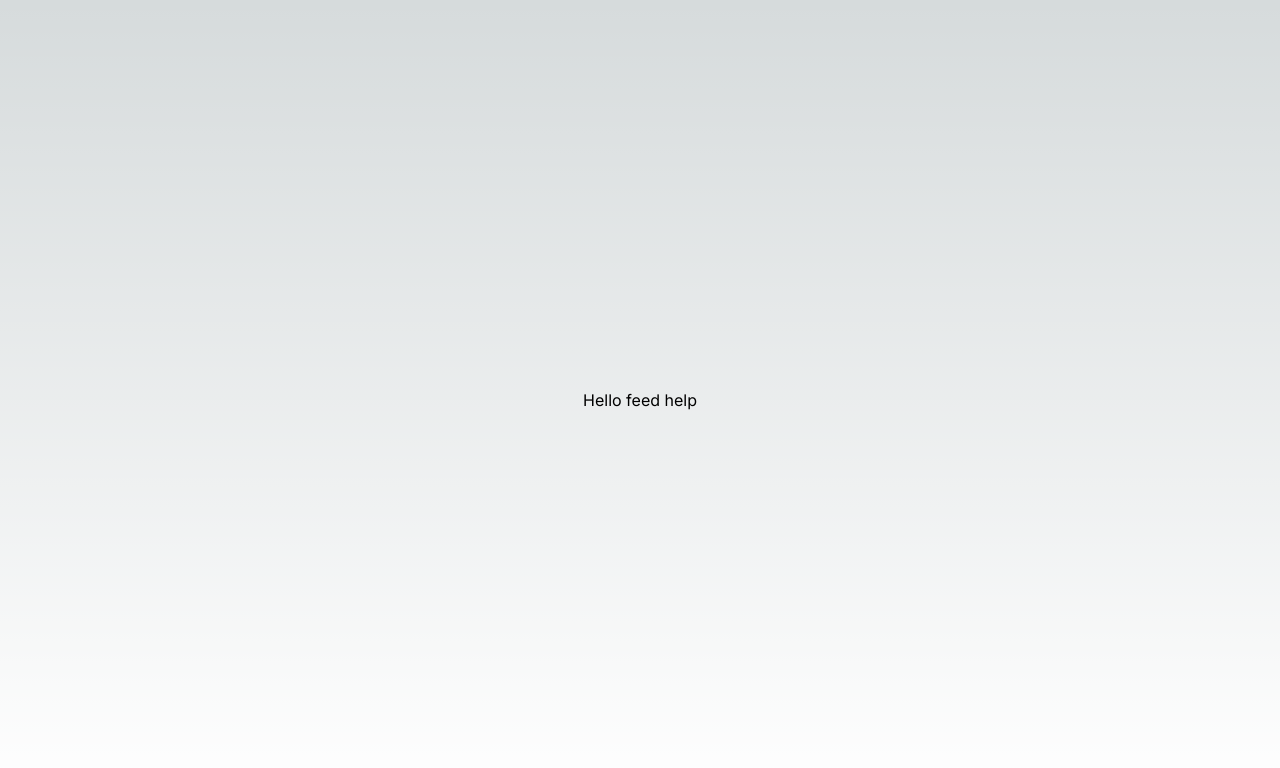
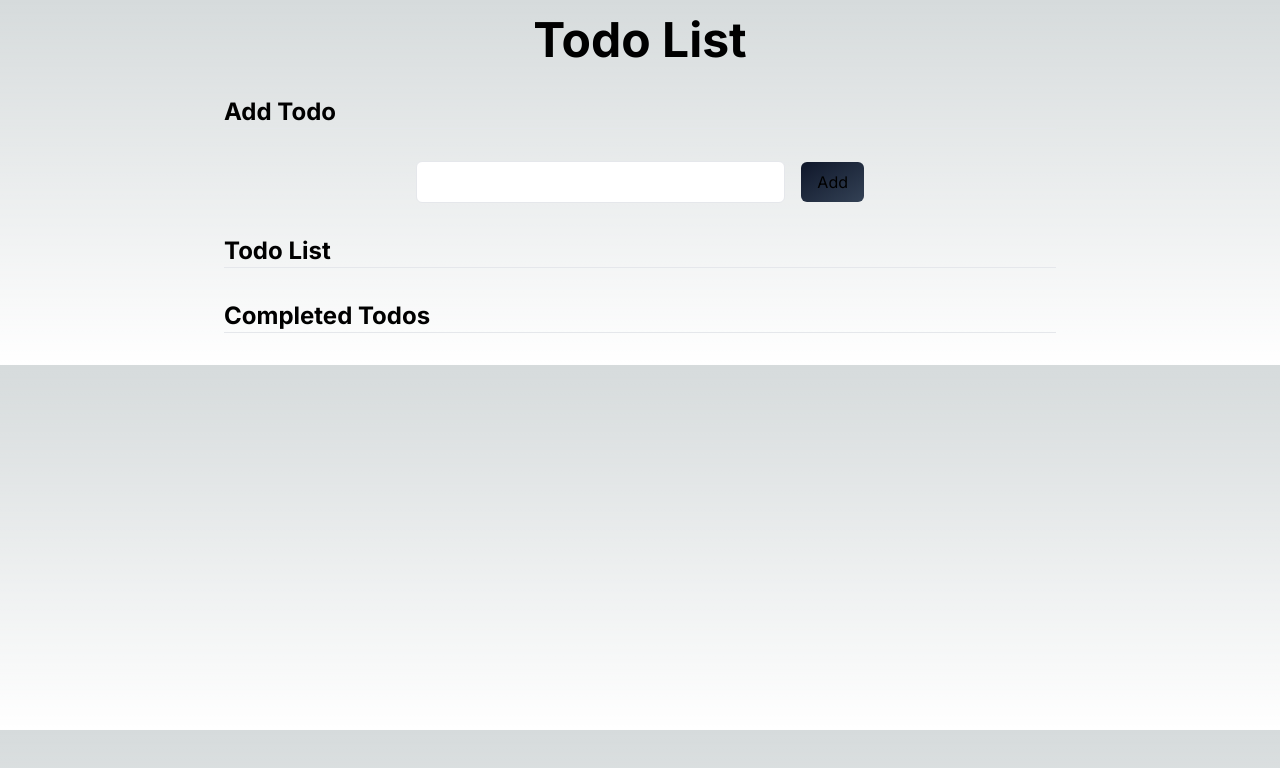
Before and after one commit to NDmorsalin/feedhelptaskbynextjs, a Next.js app: page / in a window 1280 px wide. Shown: the top 768 px of the page. Built offline with nearby package versions, Linux system fonts and the light colour scheme.

Commit message:
upload with an issue

```diff
--- a/src/app/page.tsx
+++ b/src/app/page.tsx
@@ -1,11 +1,17 @@
-import Image from 'next/image'
+import InputField from '@/components/inputField/inputField';
+import SectionTitle from '@/components/sectionTitle/sectionTitle';
 
-export default function Home() {
+const HomePage  = () => {
   return (
-    <main className="flex min-h-screen flex-col items-center justify-center p-24">
-      <h2 className="">
-        Hello feed help
-      </h2>
-    </main>
-  )
-}
+    <div className='container max-w-4xl mx-auto px-4 md:px-8 my-4'>
+      <h1 className="text-center  text-2xl md:text-3xl lg:text-5xl font-bold">Todo List</h1>
+
+      <SectionTitle title='Add Todo'/>
+      <InputField/>
+      <SectionTitle title='Todo List'/>
+      <SectionTitle title='Completed Todos'/>
+    </div>
+  );
+};
+
+export default HomePage ;
--- /dev/null
+++ b/src/components/inputField/inputField.tsx
@@ -0,0 +1,12 @@
+import React from 'react';
+
+const InputField = () => {
+    return (
+        <div className='flex gap-4 items-center my-4 md:max-w-md mx-auto'>
+            <input type="text" name="todoField" id="todoField" className=" flex-1 py-2 px-4 rounded-md dark:border-slate-200 dark:bg-slate-950 border" />
+            <button className="py-2 px-4 rounded-md bg-gradient-to-tl from-slate-700 to-slate-900 ">Add</button>
+        </div>
+    );
+};
+
+export default InputField;
--- /dev/null
+++ b/src/components/sectionTitle/sectionTitle.tsx
@@ -0,0 +1,16 @@
+import { FC } from "react";
+
+interface SectionTitleProps {
+    title: string;
+  }
+
+const SectionTitle:FC<SectionTitleProps> = ({title}) => {
+    return (
+        <section className="my-8">
+            <h3 className="text-2xl font-bold">{title}</h3>
+            <hr />
+        </section>
+    );
+};
+
+export default SectionTitle;
--- /dev/null
+++ b/src/components/todoCard/todoCard.tsx
@@ -0,0 +1,18 @@
+const todoCard = () => {
+    return (
+        <div className="flex items-center justify-between">
+            <div className="">
+                <input type="checkbox" className="form-checkbox h-5 w-5 text-gray-600" />
+                <h4 className="text-xl font-semibold">
+                    Lorem ipsum dolor sit amet consectetur adipisicing elit. Quisquam, quos.
+                </h4>
+            </div>
+            <div className="space-y-4">
+            <button className="py-2 px-4 rounded-md bg-gradient-to-tl dark:from-slate-700 dark:to-slate-900 from-slate-100 to-slate-300 block">Edit</button>
+            <button className="py-2 px-4 rounded-md bg-gradient-to-tl from-red-400 to-red-500 block">Delete</button>
+            </div>
+        </div>
+    );
+};
+
+export default todoCard;
--- a/tailwind.config.js
+++ b/tailwind.config.js
@@ -1,5 +1,6 @@
 /** @type {import('tailwindcss').Config} */
 module.exports = {
+  darkMode: 'class',
   content: [
     './src/pages/**/*.{js,ts,jsx,tsx,mdx}',
     './src/components/**/*.{js,ts,jsx,tsx,mdx}',
```
